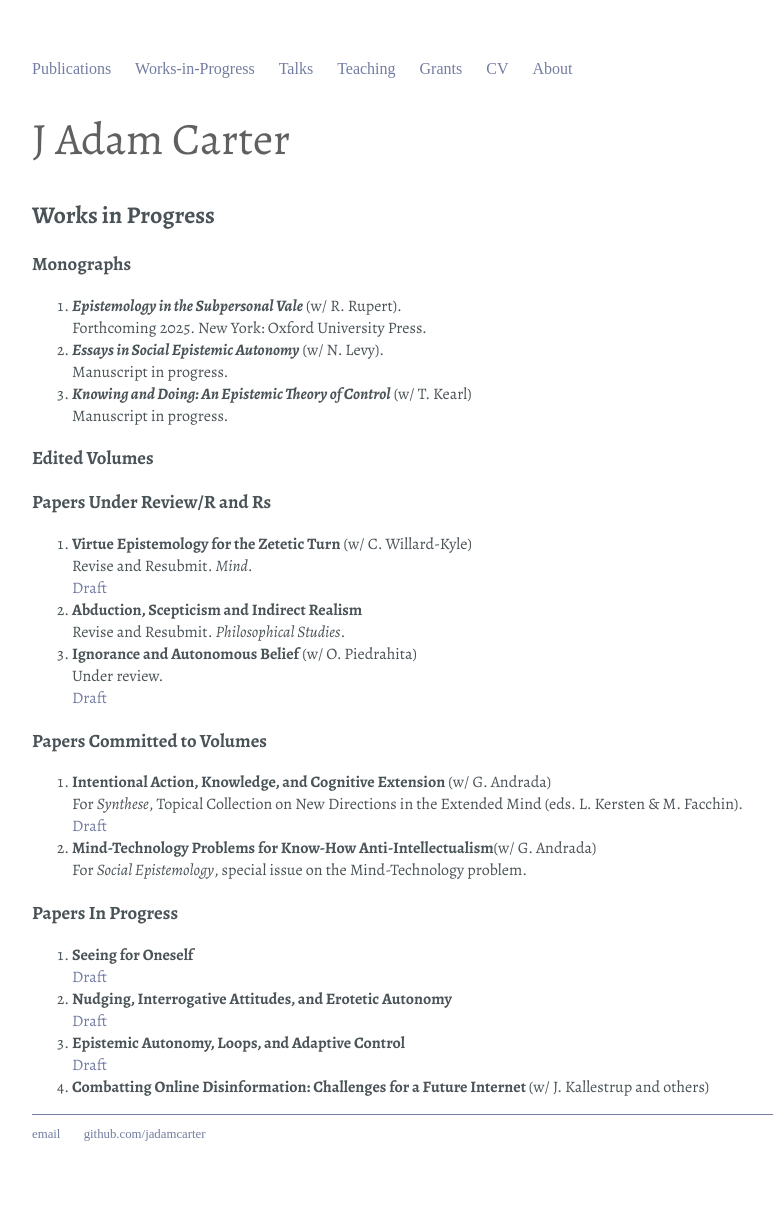
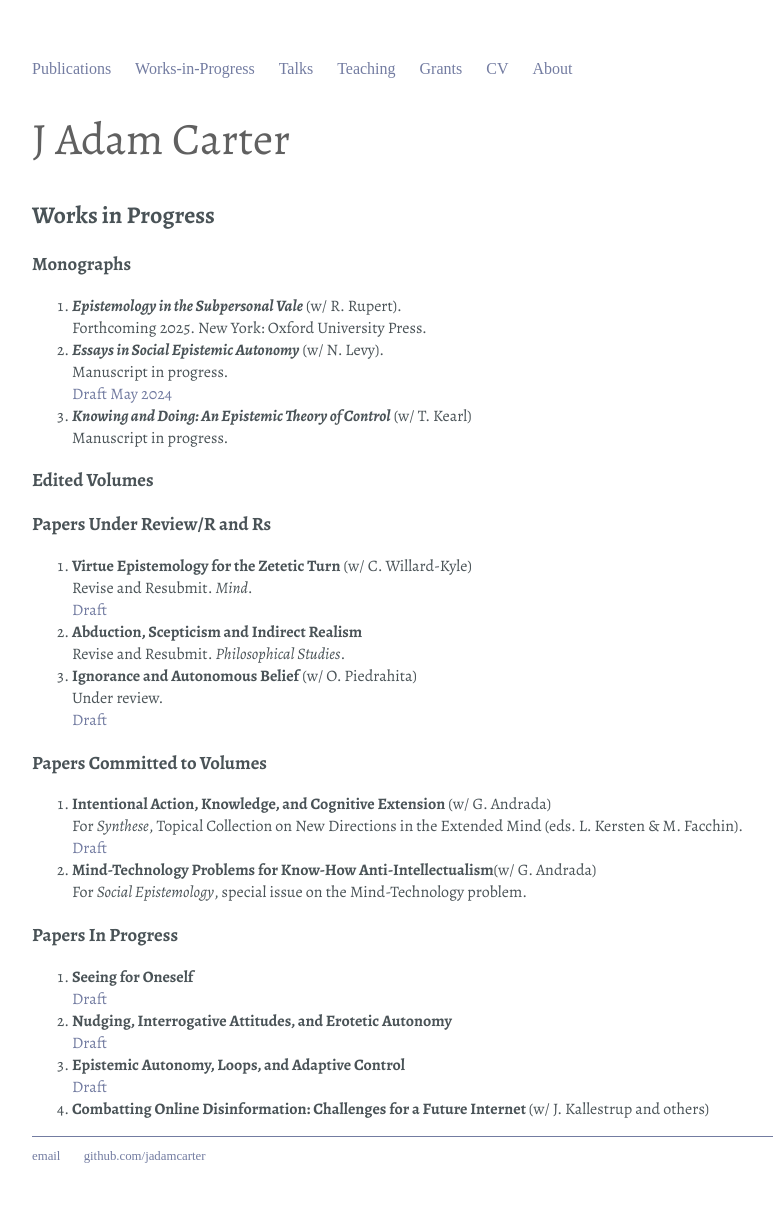
Before and after one commit to jadamcarter/jadamcarter.github.io, a Jekyll site: the page built from Works-in-Progress/index.html, in a window 1280 px wide. Shown: the whole page, without its empty margins (160-933 px from the left). Built offline with Jekyll 4.4.1, drawn with Linux system fonts in a browser that asks for light colours; some web fonts are replaced; before the commit the page ends 1202 px from its top, so only the background shows below that.

Commit message:
levybook

```diff
--- a/Works-in-Progress/index.html
+++ b/Works-in-Progress/index.html
@@ -13,6 +13,8 @@ title: J Adam Carter
 
 	<li><strong><em>Essays in Social Epistemic Autonomy</em></strong> (w/ N. Levy).<br/>
 		Manuscript in progress.</li>
+	<a href="https://gla-my.sharepoint.com/:b:/g/personal/adam_carter_glasgow_ac_uk/EfiptVbPyClBkWDkBEvkzIwBhatnDmmJlMmbfO7Gdqhmlg?e=qQRL7r
+	">Draft May 2024</a></li>
 
 	<li><strong><em>Knowing and Doing: An Epistemic Theory of Control</em></strong> (w/ T. Kearl)<br/>
 	Manuscript in progress.</li></ol>
```
